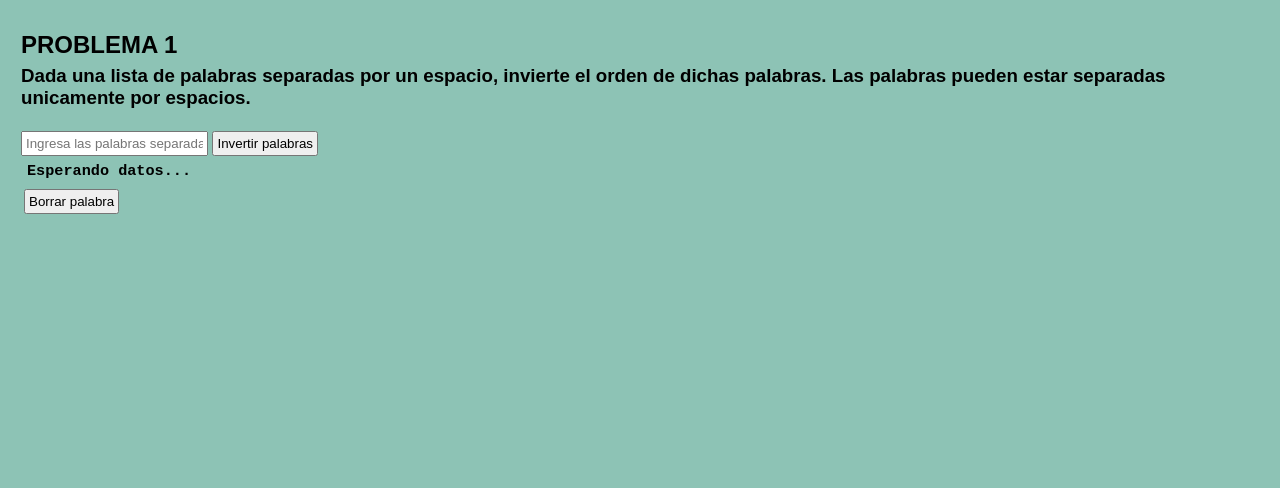
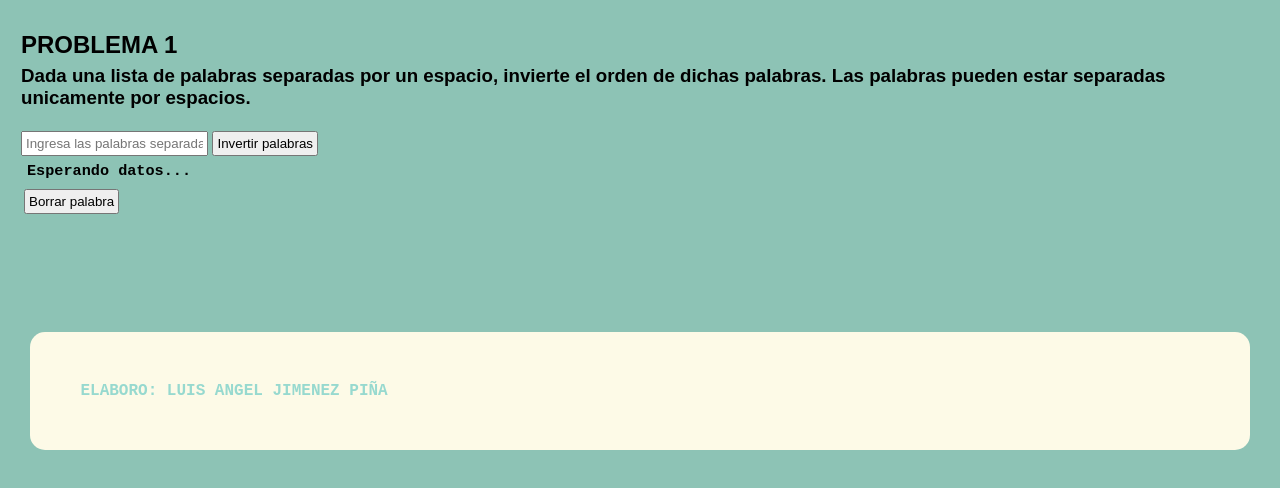
Before and after one commit to Angel265ls/Algoritmia, a plain HTML site: page index.html in a window 1280 px wide. Shown: the part 146-634 px from the top of the page. Drawn offline with Linux system fonts and the light colour scheme.

Commit message:
Add files via upload

```diff
--- a/index.html
+++ b/index.html
@@ -33,6 +33,7 @@
 
                 <p><button type="button" class="borrar" onclick="borrarDatos()">Borrar palabra</button></p>
             </div>
+            <footer>ELABORO: LUIS ANGEL JIMENEZ PIÑA</footer>
         </div>
 
     </div>
@@ -128,6 +129,8 @@
 
             </div>
         </div>
+        <footer>ELABORO: LUIS ANGEL JIMENEZ PIÑA</footer>
+
     </div>
     <br>
     </div>
@@ -152,7 +155,8 @@
             </div>
             <p><button type="button" class="borrar" onclick="borrarLista()">Borrar lista</button></p>
 
-        </div>
+            <footer>ELABORO: LUIS ANGEL JIMENEZ PIÑA</footer>
+
     </div>
     <br><br>
 
```
